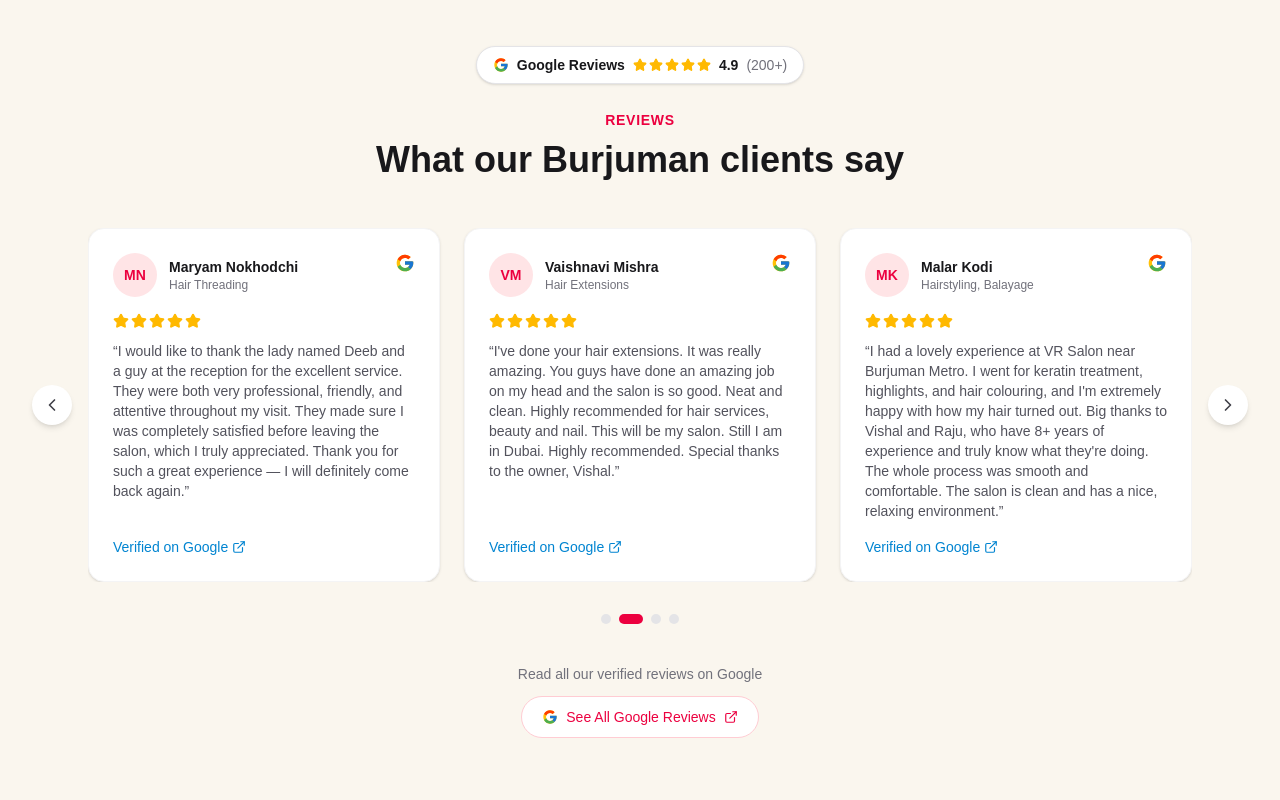
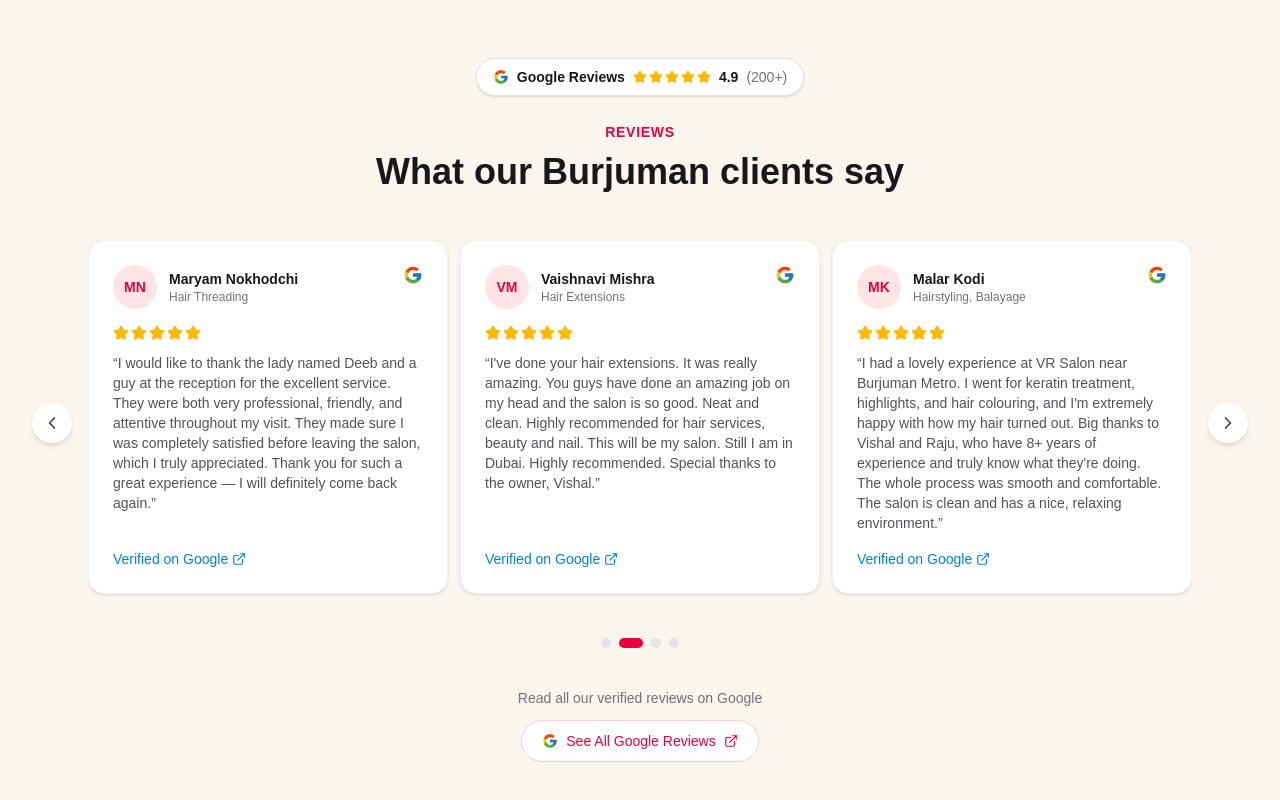
Before and after one commit to brandismtechnologies2023-eng/-vr-unisex-salon-v3, a Next.js app: page / in a window 1280 px wide. Shown: the part 6169-6969 px from the top of the page. Built offline with nearby package versions, Linux system fonts and the light colour scheme.

Commit message:
Tighten review card spacing and stop shadow clipping
Reduced the gap between review cards from gap-6 to gap-3. Also added
bottom padding inside the carousel's sliding track so each card's
box-shadow has room to render before the overflow-hidden wrapper
(needed for the horizontal slide) clips it off.

```diff
--- a/components/home/Testimonials.tsx
+++ b/components/home/Testimonials.tsx
@@ -45,7 +45,7 @@
           slides={slides}
           autoPlayInterval={AUTO_PLAY_INTERVAL}
           arrowLabel="reviews"
-          slideClassName="grid grid-cols-1 gap-6 sm:grid-cols-2 lg:grid-cols-3"
+          slideClassName="grid grid-cols-1 gap-3 sm:grid-cols-2 lg:grid-cols-3"
           renderSlide={(slideReviews) => (
             <>
               {slideReviews.map((testimonial) => (
--- a/components/shared/Carousel.tsx
+++ b/components/shared/Carousel.tsx
@@ -58,7 +58,7 @@
       <div className="relative sm:px-12 lg:px-14">
         <div ref={trackRef} className="overflow-hidden">
           <motion.div
-            className="flex touch-pan-y"
+            className="flex touch-pan-y pb-3"
             style={{ gap: slideGap }}
             drag={canDrag ? "x" : false}
             dragConstraints={{ left: -(trackSlides.length - 1) * stepDistance, right: 0 }}
```
